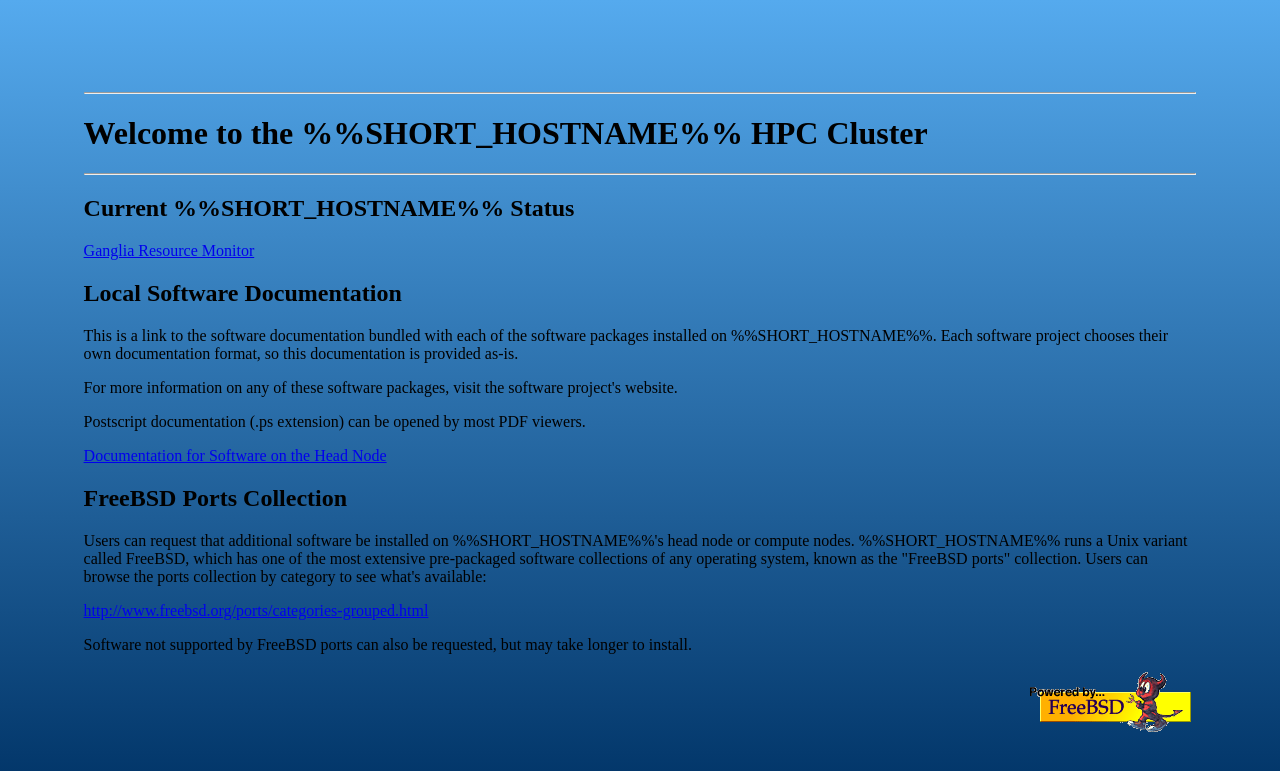
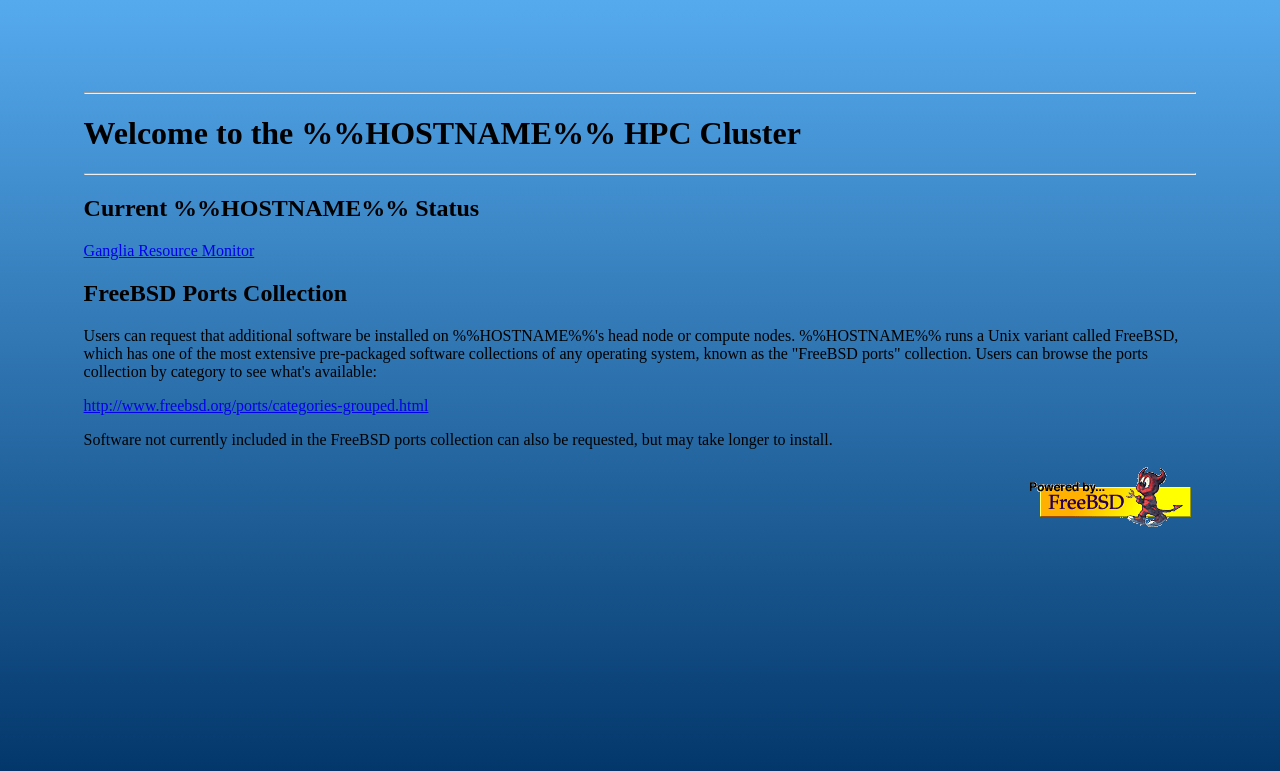
Before and after one commit to outpaddling/SPCM, a PHP site: page / in a window 1280 px wide. Shown: the top 771 px of the page. Run offline with PHP 8.4, Linux system fonts and the light colour scheme.

Commit message:
Replace patch files with awk script, update index.php
git-svn-id: file:///home/bacon/SVN/spcm/cluster-admin-0.3@59 fc83dafb-f549-e211-8a70-0017315c2eee

```diff
--- a/WWW/index.php
+++ b/WWW/index.php
@@ -1,7 +1,7 @@
 <html xml:lang="en" lang="en">
 <head>
     <meta http-equiv="content-type" content="text/html; charset=utf-8" />
-    <title>%%SHORT_HOSTNAME%% HPC Cluster</title>
+    <title>%%HOSTNAME%% HPC Cluster</title>
     <link type="text/css" rel="stylesheet" href="global_styles.css">
 </head>
 
@@ -9,41 +9,21 @@
 
 <hr>
 
-<h1>Welcome to the %%SHORT_HOSTNAME%% HPC Cluster</h1>
+<h1>Welcome to the %%HOSTNAME%% HPC Cluster</h1>
 
 <hr>
 
-<h2>Current %%SHORT_HOSTNAME%% Status</h2>
+<h2>Current %%HOSTNAME%% Status</h2>
 
 <p>
-<a href="ganglia/?c=%%SHORT_HOSTNAME%%">Ganglia Resource Monitor</a>
+<a href="ganglia/">Ganglia Resource Monitor</a>
 <br>
-
-<h2>Local Software Documentation</h2>
-
-<p>
-This is a link to the software documentation bundled with each of the
-software packages installed on %%SHORT_HOSTNAME%%.  Each software project chooses
-their own documentation format, so this documentation is provided as-is.
-</p>
-
-<p>
-For more information on any of these software packages, visit the software
-project's website.
-</p>
-
-<p>
-Postscript documentation (.ps extension) can be opened by most PDF viewers.
-</p>
-
-<p>
-<a href="Head-node-docs">Documentation for Software on the Head Node</a>
 
 <h2>FreeBSD Ports Collection</h2>
 
 <p>
-Users can request that additional software be installed on %%SHORT_HOSTNAME%%'s
-head node or compute nodes.  %%SHORT_HOSTNAME%% runs a Unix variant called FreeBSD,
+Users can request that additional software be installed on %%HOSTNAME%%'s
+head node or compute nodes.  %%HOSTNAME%% runs a Unix variant called FreeBSD,
 which has one of the most extensive pre-packaged software collections of
 any operating system, known as the "FreeBSD ports" collection.  Users can
 browse the ports collection by category to see what's available:
@@ -52,8 +32,8 @@ browse the ports collection by category to see what's available:
 <a href="http://www.freebsd.org/ports/categories-grouped.html">http://www.freebsd.org/ports/categories-grouped.html</a>
 
 <p>
-Software not supported by FreeBSD ports can also be requested, but may
-take longer to install.
+Software not currently included in the FreeBSD ports collection can also
+be requested, but may take longer to install.
 
 <p>
 <img style="float:right" src="powerlogo.gif" alt="[Powered by FreeBSD]">
```
Also changed, not shown: 2 other files.
